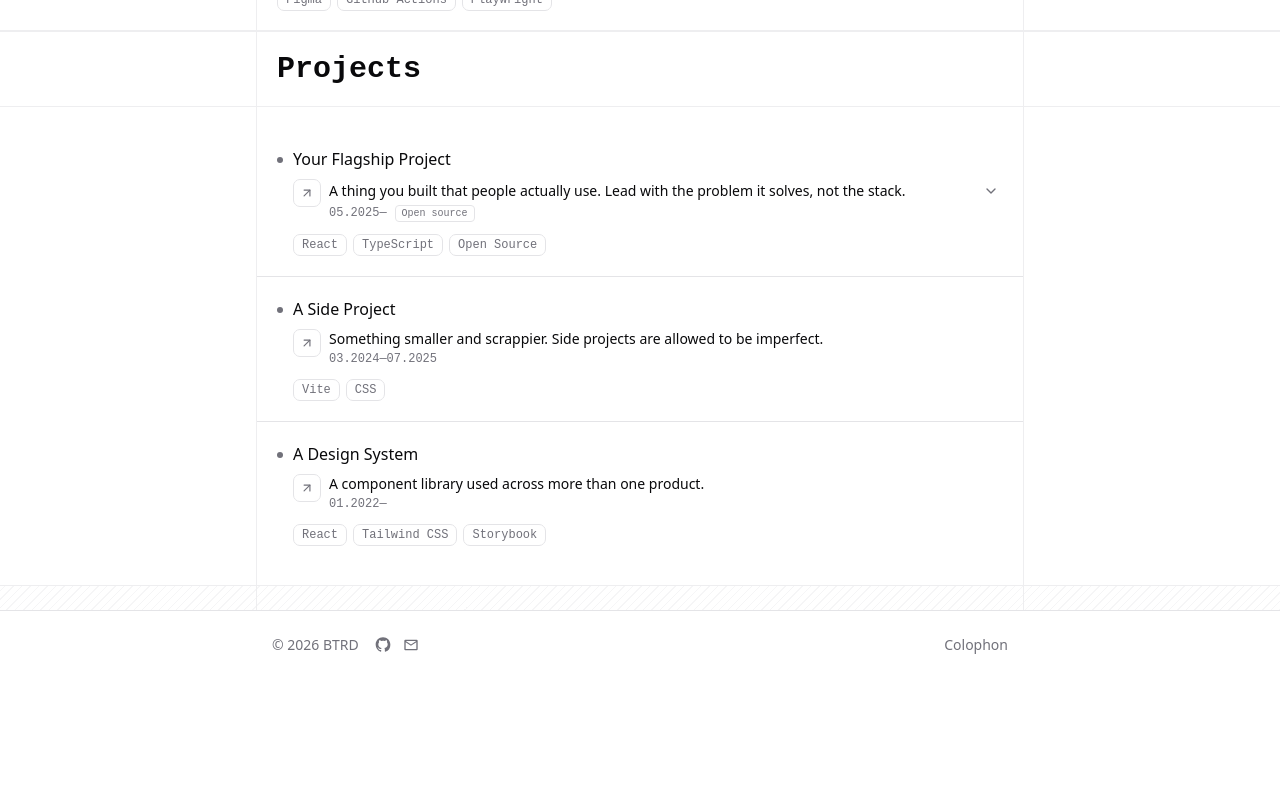
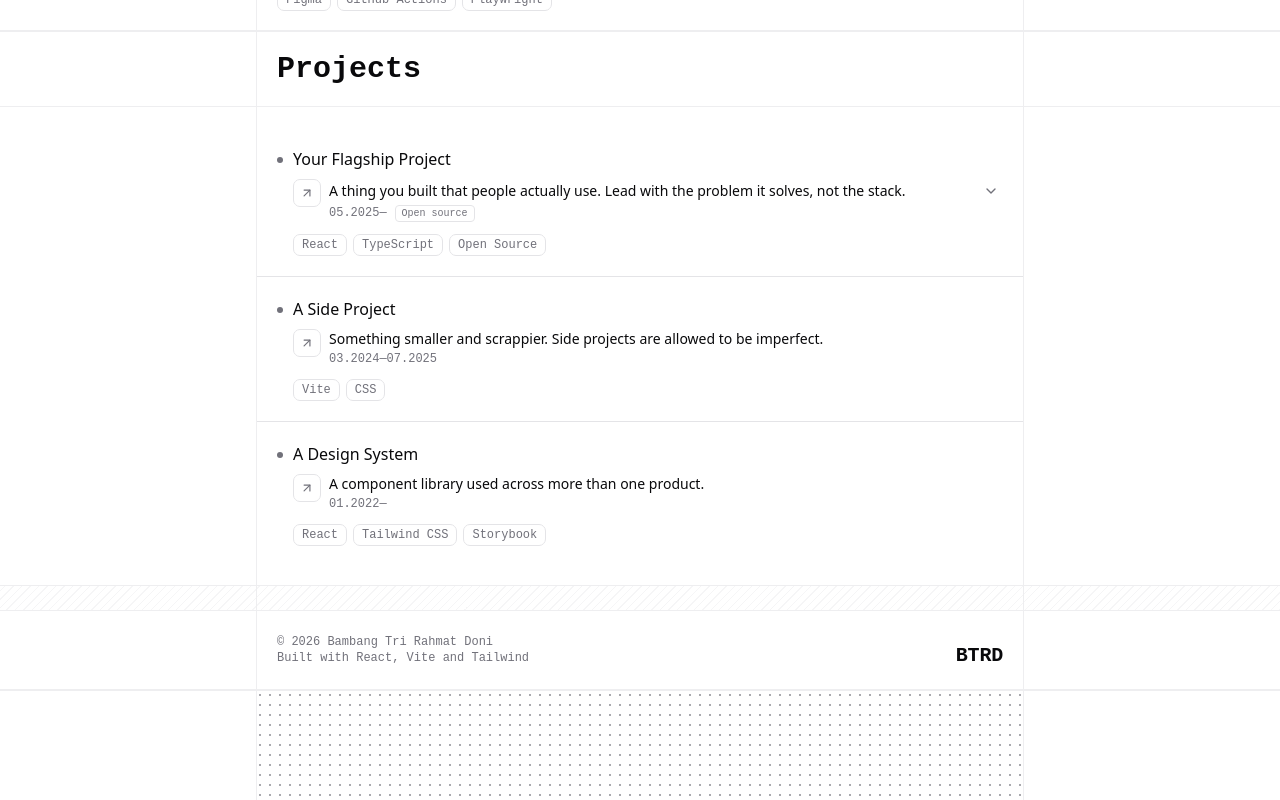
Before and after one commit to bengidev/portfolio, a React (Vite) app: page / in a window 1280 px wide. Shown: the part 2417-3217 px from the top of the page. Before the commit the page ends 3096 px from the top, so only its background shows below. Built offline with nearby package versions, Linux system fonts and the light colour scheme; a web font is replaced by a local one.

Commit message:
Close the page with a matching footer
Copyright and build note inside the frame, the monogram in the pixel
face, and a closing dot field under a hairline — bracketing the content
between the same device that opens it.

```diff
--- a/src/components/site-footer.tsx
+++ b/src/components/site-footer.tsx
@@ -1,37 +1,33 @@
-import { Link } from 'react-router-dom'
+import { DotField } from '@/components/section'
+import { site } from '@/data/site'
 
-import { SocialIcon } from '@/components/social-icon'
-import { site, socialLinks } from '@/data/site'
-
+/**
+ * Closes the page with the same device that opened it: a field of printed
+ * dots under a hairline, bracketing the content between the two.
+ */
 export function SiteFooter() {
   const year = new Date().getFullYear()
 
   return (
-    <footer className="border-t border-line">
-      <div className="mx-auto flex max-w-3xl flex-wrap items-center gap-x-4 gap-y-2 px-4 py-6 text-sm text-muted-foreground">
-        <span>
-          © {year} {site.displayName}
-        </span>
+    <footer className="px-2">
+      <div className="mx-auto max-w-3xl">
+        <div className="screen-line-before screen-line-after edge-frame flex flex-wrap items-end justify-between gap-x-6 gap-y-2 px-4 py-6 sm:px-5">
+          <div className="font-mono text-xs text-muted-foreground">
+            <p>
+              © {year} {site.name}
+            </p>
+            <p>Built with React, Vite and Tailwind</p>
+          </div>
 
-        <ul className="flex items-center gap-3">
-          {socialLinks.map((link) => (
-            <li key={link.key}>
-              <a
-                href={link.href}
-                target="_blank"
-                rel="noreferrer noopener me"
-                aria-label={link.label}
-                className="transition-colors hover:text-foreground"
-              >
-                <SocialIcon name={link.key} className="size-4" />
-              </a>
-            </li>
-          ))}
-        </ul>
+          {/* Monogram in the pixel face — the same device as the header. */}
+          <span className="font-pixel text-xl leading-none" aria-hidden>
+            {site.displayName}
+          </span>
+        </div>
 
-        <Link to="/colophon" className="ml-auto transition-colors hover:text-foreground">
-          Colophon
-        </Link>
+        <div className="screen-line-before edge-frame h-[80px] sm:h-[110px]">
+          <DotField className="h-full w-full" />
+        </div>
       </div>
     </footer>
   )
```
